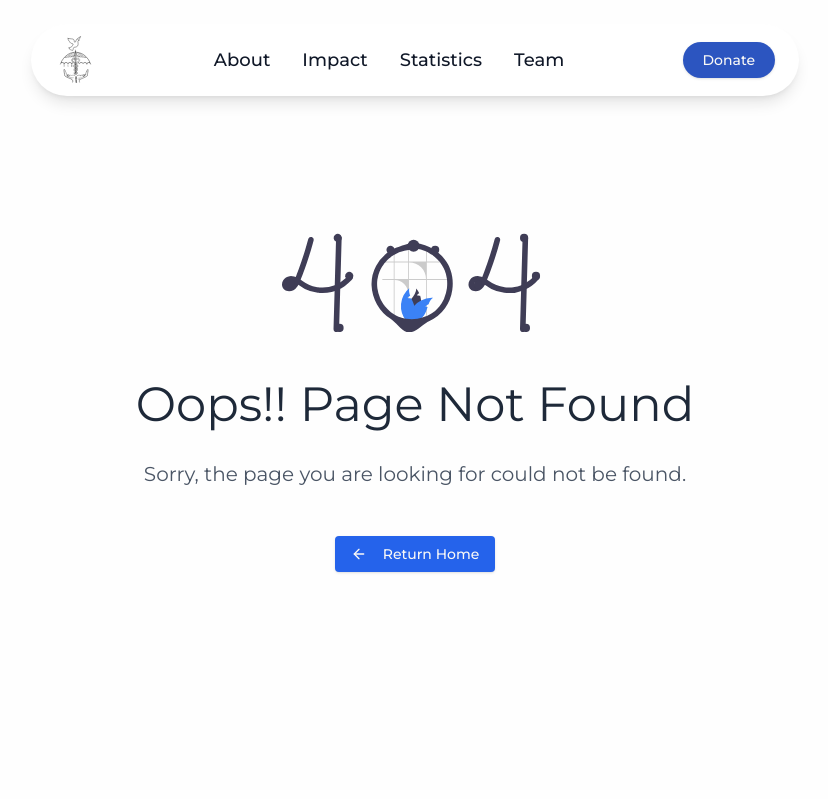
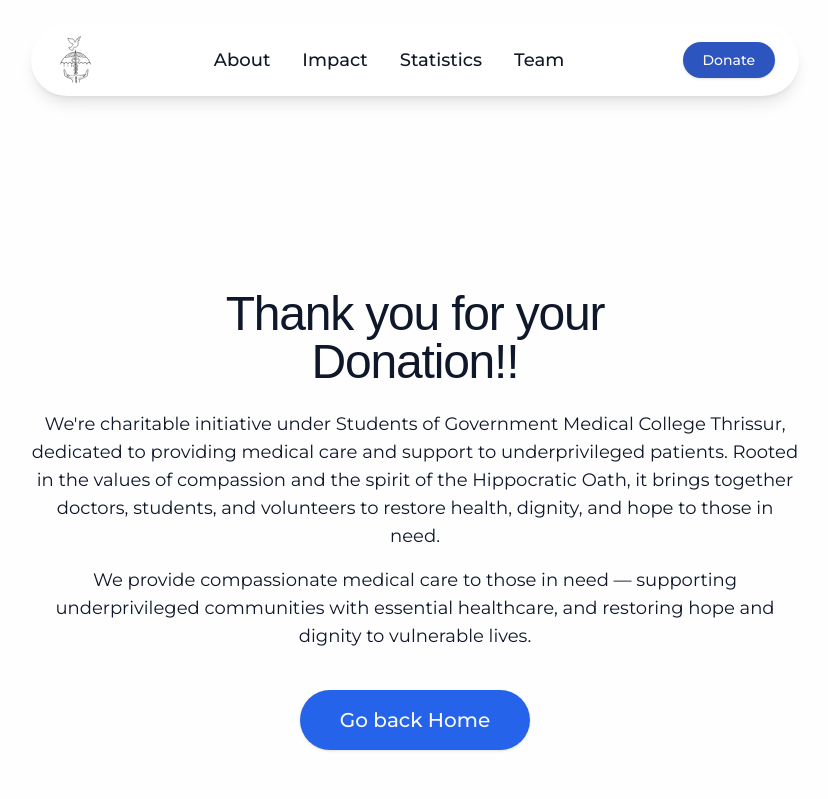
Before and after one commit to alvin-dennis/Punarjjani, a Next.js app: page /donate/success in a window 1280 px wide. Before the commit this address had no page. Shown: the top 799 px of the page, without its empty margins (225-1053 px from the left). Built offline with nearby package versions, Linux system fonts and the light colour scheme; a web font is replaced by a local one.

Commit message:
feat: add donation success page

```diff
--- /dev/null
+++ b/app/donate/success/page.tsx
@@ -0,0 +1,58 @@
+"use client";
+
+import { Button } from "@/components/ui/button";
+import { motion } from "framer-motion";
+
+export default function Success() {
+  return (
+    <section className="w-full text-foreground antialiased">
+      <div className="container mx-auto flex min-h-screen flex-col items-center justify-center px-4 text-center">
+        <motion.h1
+          className="mb-6 max-w-3xl text-3xl font-medium tracking-tight text-foreground md:text-5xl"
+          initial={{ opacity: 0, y: 20 }}
+          animate={{ opacity: 1, y: 0 }}
+          transition={{ duration: 0.6, delay: 0.5 }}
+        >
+          Thank you for your
+          <br />
+          Donation!!
+        </motion.h1>
+
+        <motion.div
+          className="max-w-3xl space-y-4 text-base text-muted-foreground md:text-lg"
+          initial={{ opacity: 0, y: 20 }}
+          animate={{ opacity: 1, y: 0 }}
+          transition={{ duration: 0.6, delay: 0.7 }}
+        >
+          <p>
+            We&apos;re charitable initiative under Students of Government
+            Medical College Thrissur, dedicated to providing medical care and
+            support to underprivileged patients. Rooted in the values of
+            compassion and the spirit of the Hippocratic Oath, it brings
+            together doctors, students, and volunteers to restore health,
+            dignity, and hope to those in need.
+          </p>
+          <p>
+            We provide compassionate medical care to those in need — supporting
+            underprivileged communities with essential healthcare, and restoring
+            hope and dignity to vulnerable lives.
+          </p>
+        </motion.div>
+        <motion.a
+          href="/"
+          initial={{ opacity: 0, y: 20 }}
+          animate={{ opacity: 1, y: 0 }}
+          transition={{ duration: 0.6, delay: 0.9 }}
+          aria-label="Go Back Home"
+        >
+          <Button
+            variant="secondary"
+            className="px-6 mt-10 sm:px-8 md:px-10 py-3 sm:py-4 sm:text-lg md:text-xl"
+          >
+            Go back Home
+          </Button>
+        </motion.a>
+      </div>
+    </section>
+  );
+};
```
